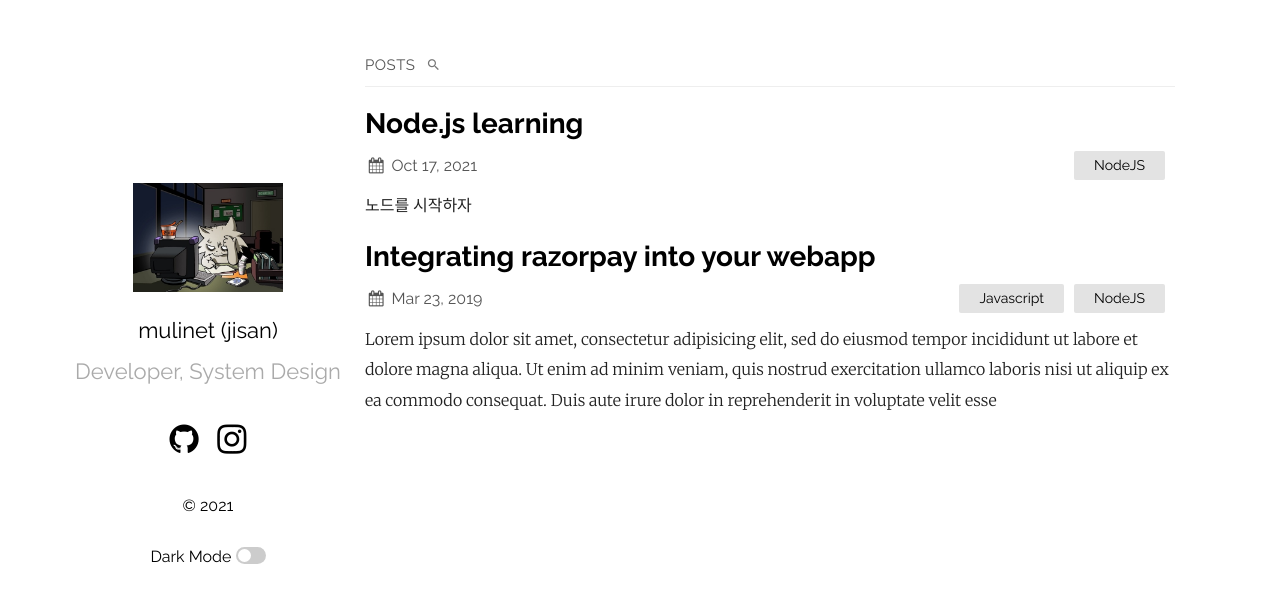
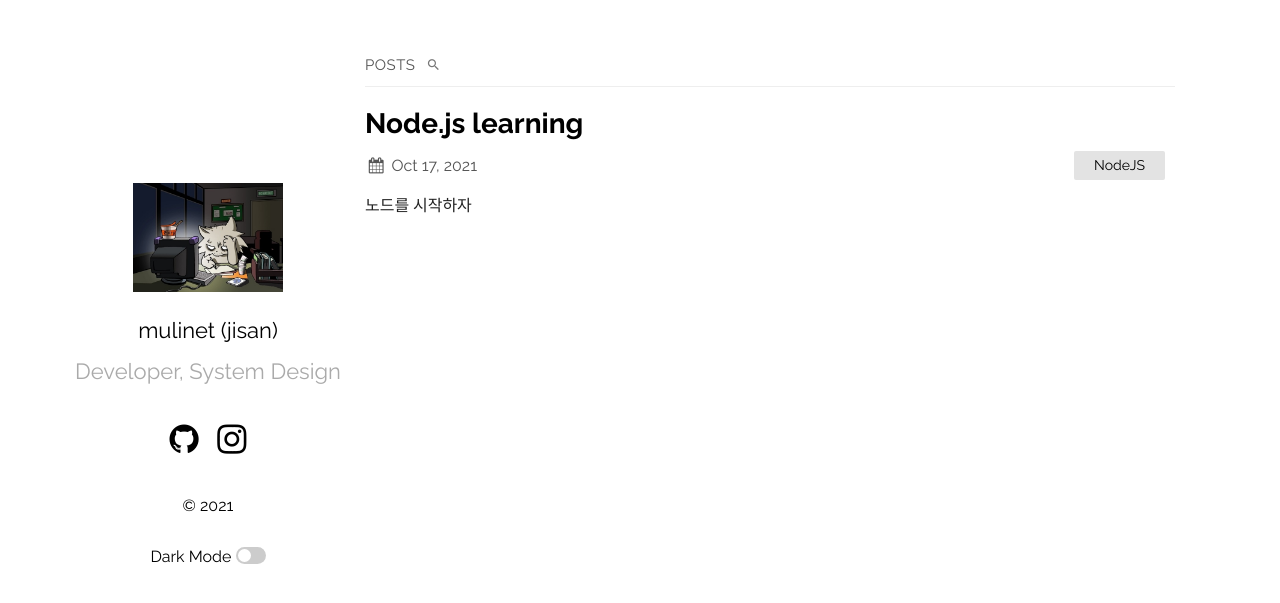
Before and after one commit to mulinet/mulinet.github.io, a Jekyll site: the page built from index.md, in a window 1280 px wide. Shown: the top 603 px of the page. Built offline with Jekyll 4.4.1, drawn with Linux system fonts in a browser that asks for light colours.

Commit message:
node.js markdown update

````diff
--- a/_posts/2019-03-23-welcome-to-jekyll.markdown
+++ /dev/null
@@ -1,28 +0,0 @@
----
-layout: post
-title:  "Integrating razorpay into your webapp"
-date:   2019-03-23 21:03:36 +0530
-categories: Javascript NodeJS
----
-Lorem ipsum dolor sit amet, consectetur adipisicing elit, sed do eiusmod tempor incididunt ut labore et dolore magna aliqua. Ut enim ad minim veniam, quis nostrud exercitation ullamco laboris nisi ut aliquip ex ea commodo consequat. Duis aute irure dolor in reprehenderit in voluptate velit esse
-
-```javascript
-const Razorpay = require('razorpay');
-
-let rzp = Razorpay({
-	key_id: 'KEY_ID',
-	secret: 'name'
-});
-
-// capture request
-rzp.capture(payment_id, cost)
-	.then(function (data) {
-		return 2;
-	})
-```
-
-Check out the [Jekyll docs][jekyll-docs] for more info on how to get the most out of Jekyll. File all bugs/feature requests at [Jekyll’s GitHub repo][jekyll-gh]. If you have questions, you can ask them on [Jekyll Talk][jekyll-talk].
-
-[jekyll-docs]: https://jekyllrb.com/docs/home
-[jekyll-gh]:   https://github.com/jekyll/jekyll
-[jekyll-talk]: https://talk.jekyllrb.com/
--- a/_posts/2021-10-17-Nodejs.markdown
+++ b/_posts/2021-10-17-Nodejs.markdown
@@ -23,7 +23,9 @@ categories: NodeJS
 
 > 노드는 싱글스레드, 논 블로킹 모델로, 싱글 스레드가 혼자서 일을 처리하지만 들어온 요청 순서가 아닌 논블로킹 방식으로 이전 작업이 완료될 때까지 대기하지 않고 다음 작업을 수행합니다.
 
-3. Node.js 기본 구존
+
+
+3. Node.js 기본 구조
 4. npm
 5. Node.js 활용
 6. Node.js 시작하기
````
